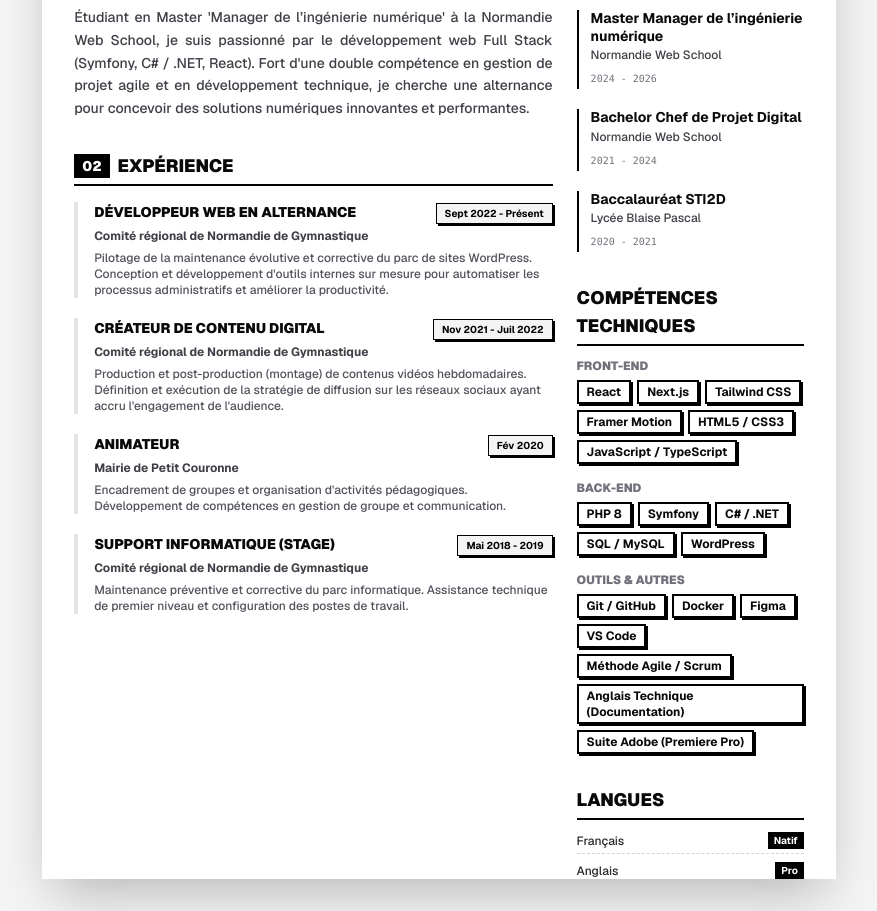
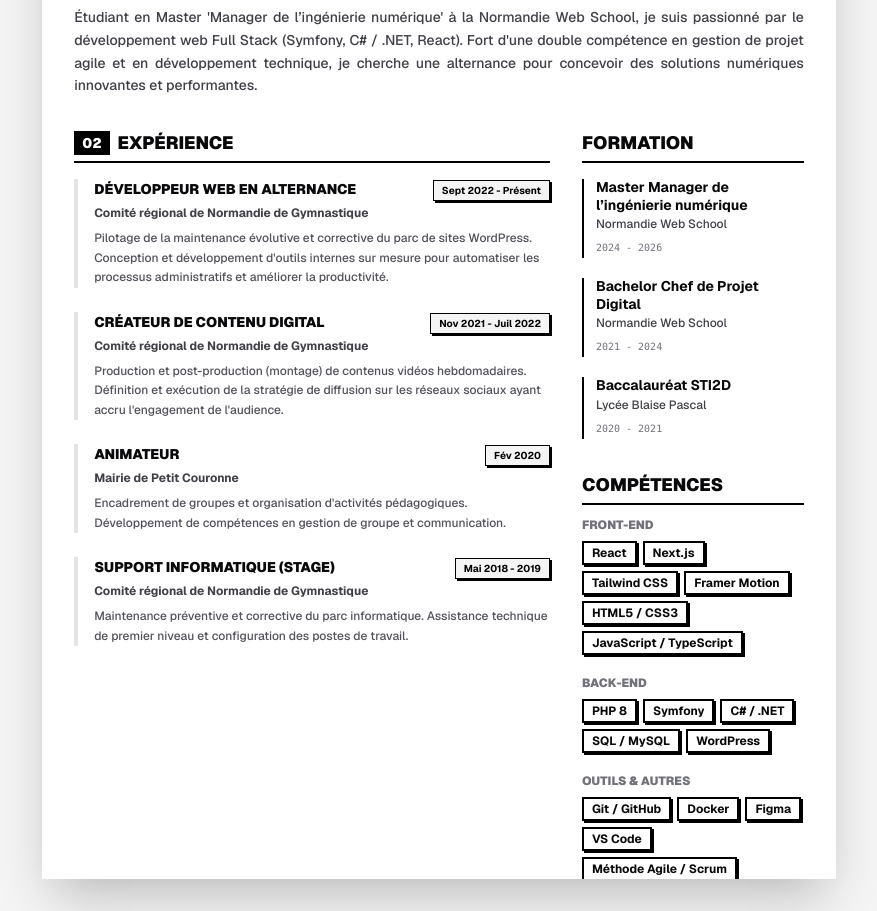
Before and after one commit to UgoRastell/mon-portfolio, a Next.js app: page /cv in a window 1280 px wide. Shown: the part 360-1271 px from the top of the page, without its empty margins (201-1078 px from the left). Built offline with nearby package versions, Linux system fonts and the light colour scheme.

Commit message:
refactor: Restructure CV component layout for improved organization and visual flow, enhancing the presentation of profile, experience, education, skills, and languages

```diff
--- a/app/cv/page.tsx
+++ b/app/cv/page.tsx
@@ -68,9 +68,7 @@ export default function CV() {
             </div>
           </header>
 
-          <div className="grid grid-cols-1 md:grid-cols-3 gap-6">
-            {/* Main Column (Left) */}
-            <div className="md:col-span-2 space-y-8">
+          <div className="flex flex-col gap-8 h-full">
             {/* Profile */}
             <section>
               <h2 className="text-lg font-black uppercase border-b-2 border-black pb-1 mb-3 flex items-center gap-2">
@@ -82,31 +80,32 @@ export default function CV() {
               </p>
             </section>
 
+            <div className="grid grid-cols-1 md:grid-cols-3 gap-8 flex-1">
+              {/* Main Column (Left) */}
+              <div className="md:col-span-2 flex flex-col gap-8">
                 {/* Experience */}
-              <section>
+                <section className="flex-1">
                   <h2 className="text-lg font-black uppercase border-b-2 border-black pb-1 mb-4 flex items-center gap-2">
                     <span className="bg-black text-white px-2 py-0.5 text-sm">02</span>
                     Expérience
                   </h2>
-                <div className="space-y-5">
+                  <div className="space-y-6">
                     {DATA.experience.map((exp, i) => (
                       <div key={i} className="relative pl-4 border-l-4 border-zinc-200 hover:border-black transition-colors">
                         <div className="flex flex-col sm:flex-row sm:items-baseline sm:justify-between mb-1">
                           <h3 className="font-black text-sm uppercase">{exp.role}</h3>
                           <span className="text-[10px] font-bold text-black bg-zinc-100 border border-black px-2 py-0.5 rounded-none shadow-[2px_2px_0px_0px_rgba(0,0,0,1)]">{exp.period}</span>
                         </div>
-                      <div className="text-xs font-bold text-zinc-700 mb-1.5">{exp.company}</div>
-                      <p className="text-xs text-zinc-600 font-medium">{exp.description}</p>
+                        <div className="text-xs font-bold text-zinc-700 mb-2">{exp.company}</div>
+                        <p className="text-xs text-zinc-600 font-medium leading-relaxed">{exp.description}</p>
                       </div>
                     ))}
                   </div>
                 </section>
-
-{/* Projects Section Removed */}
               </div>
 
               {/* Sidebar Column (Right) */}
-            <div className="space-y-8">
+              <div className="flex flex-col gap-8">
                 {/* Education */}
                 <section>
                   <h2 className="text-lg font-black uppercase border-b-2 border-black pb-1 mb-4">Formation</h2>
@@ -122,13 +121,13 @@ export default function CV() {
                 </section>
 
                 {/* Skills */}
-              <section>
-                <h2 className="text-lg font-black uppercase border-b-2 border-black pb-1 mb-3">Compétences Techniques</h2>
-                <div className="grid grid-cols-1 gap-4">
+                <section className="flex-1">
+                  <h2 className="text-lg font-black uppercase border-b-2 border-black pb-1 mb-3">Compétences</h2>
+                  <div className="flex flex-col gap-5">
 
                     {/* Frontend */}
                     <div>
-                    <h3 className="text-xs font-black uppercase mb-1.5 text-zinc-500">Front-end</h3>
+                      <h3 className="text-xs font-black uppercase mb-2 text-zinc-500">Front-end</h3>
                       <div className="flex flex-wrap gap-1.5">
                         {DATA.technicalSkills.frontend.map((skill) => (
                           <span key={skill} className="text-xs font-bold border-2 border-black px-2 py-0.5 bg-white shadow-[2px_2px_0px_0px_rgba(0,0,0,1)]">
@@ -140,7 +139,7 @@ export default function CV() {
 
                     {/* Backend */}
                     <div>
-                    <h3 className="text-xs font-black uppercase mb-1.5 text-zinc-500">Back-end</h3>
+                      <h3 className="text-xs font-black uppercase mb-2 text-zinc-500">Back-end</h3>
                       <div className="flex flex-wrap gap-1.5">
                         {DATA.technicalSkills.backend.map((skill) => (
                           <span key={skill} className="text-xs font-bold border-2 border-black px-2 py-0.5 bg-white shadow-[2px_2px_0px_0px_rgba(0,0,0,1)]">
@@ -152,7 +151,7 @@ export default function CV() {
 
                     {/* Tools */}
                     <div>
-                    <h3 className="text-xs font-black uppercase mb-1.5 text-zinc-500">Outils & Autres</h3>
+                      <h3 className="text-xs font-black uppercase mb-2 text-zinc-500">Outils & Autres</h3>
                       <div className="flex flex-wrap gap-1.5">
                         {[...DATA.technicalSkills.tools, ...DATA.technicalSkills.other].map((skill) => (
                           <span key={skill} className="text-xs font-bold border-2 border-black px-2 py-0.5 bg-white shadow-[2px_2px_0px_0px_rgba(0,0,0,1)]">
@@ -179,6 +178,7 @@ export default function CV() {
                     </li>
                   </ul>
                 </section>
+              </div>
             </div>
           </div>
         </div>
```
Lines whose indentation alone changed are shown as unchanged.
